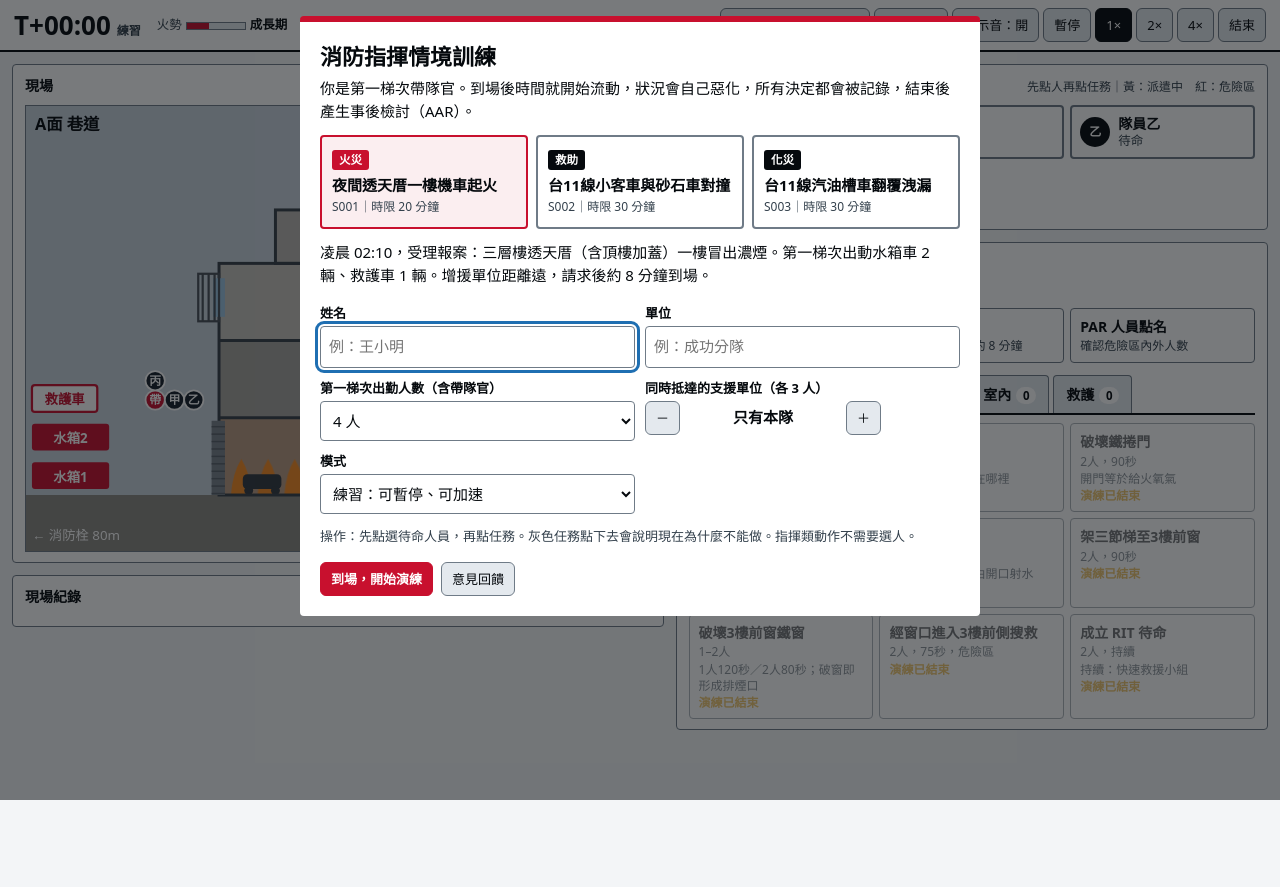
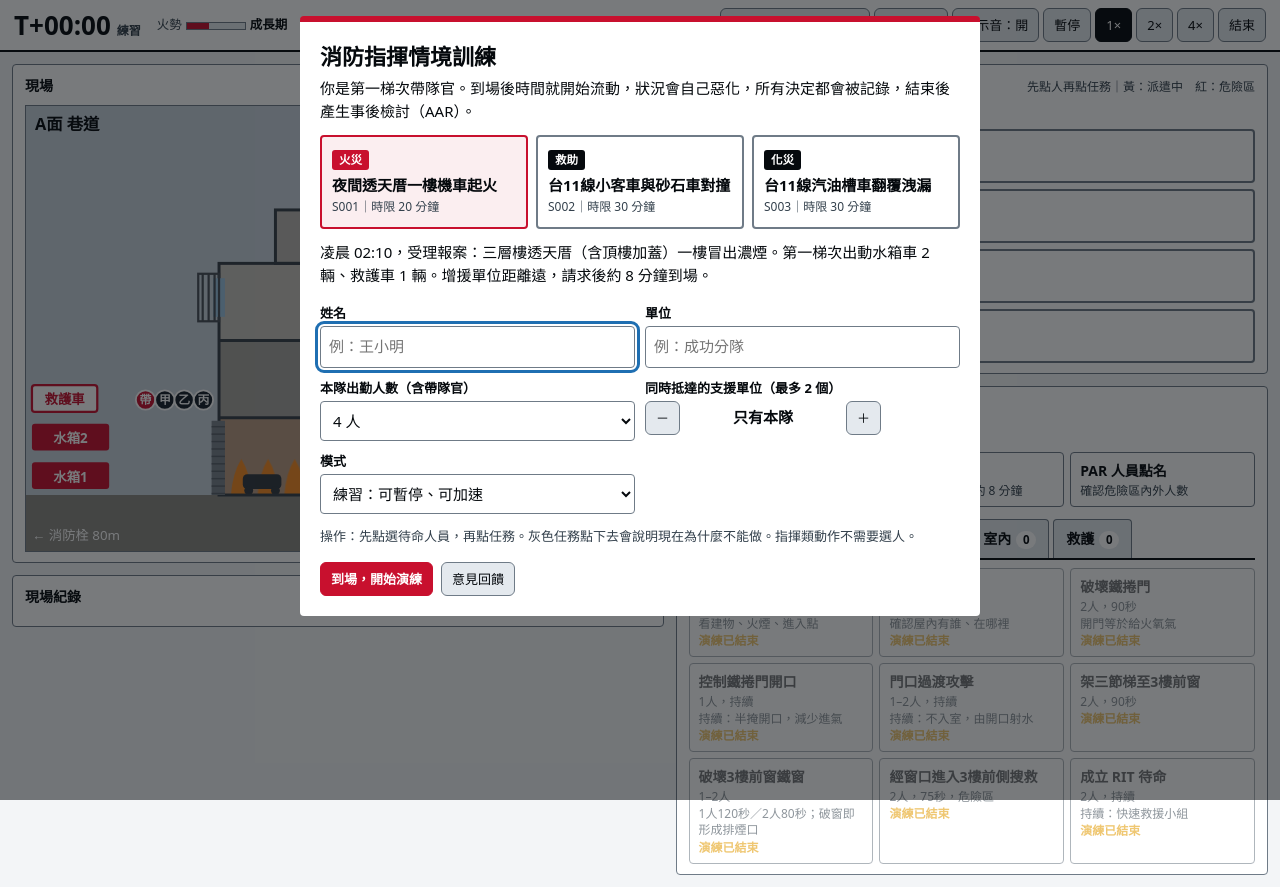
Before and after one commit to nttc5405-a11y/fireground-command, a plain HTML site: page index.html in a window 1280 px wide. Both pictures are taken after a click on the button "到場，開始演練". Before the commit the page ends 800 px from the top, so only its background shows below. Drawn offline with Linux system fonts and the light colour scheme.

Commit message:
人員依單位分欄顯示；本隊與支援單位人數可調（3–6人）
Co-Authored-By: Claude Sonnet 5.5 <noreply@anthropic.com>

```diff
--- a/index.html
+++ b/index.html
@@ -63,7 +63,11 @@ svg.scene{width:100%;height:auto;display:block;border:1px solid var(--line)}
 .feed .cmd{color:var(--muted)}
 .feed .radio span::before{content:"無線電｜";color:var(--blue);font-weight:700}
 
-.crewlist{display:grid;grid-template-columns:repeat(auto-fill,minmax(150px,1fr));gap:6px}
+.crewlist{display:grid;grid-auto-flow:column;grid-auto-columns:minmax(0,1fr);gap:8px;align-items:start}
+.ugrp{display:flex;flex-direction:column;gap:6px;min-width:0}
+.uhd{font-size:12px;font-weight:700;color:var(--muted)}
+.ugrp .crew{flex-wrap:wrap;gap:4px 8px}
+.crew[data-u="own"]{border-left:7px solid #16202a}
 .crew{display:flex;gap:8px;align-items:center;border:2px solid var(--line);border-radius:4px;padding:6px 8px;cursor:pointer;background:var(--panel);min-height:54px}
 .crew.sel{border-color:var(--sel);background:color-mix(in srgb,var(--sel) 12%,var(--panel))}
 .crew.busy{background:color-mix(in srgb,var(--amber) 24%,var(--panel));border-color:var(--amber)}
@@ -168,6 +172,8 @@ svg.scene{width:100%;height:auto;display:block;border:1px solid var(--line)}
   .feedp{display:none}
   .ticker{display:block}
   .crewlist{display:flex;overflow-x:auto;gap:6px;padding-bottom:4px;scroll-snap-type:x proximity}
+  .ugrp{display:contents}
+  .uhd{display:none}
   .crew{flex:0 0 148px;width:148px;min-width:0;min-height:50px;padding:5px 6px;scroll-snap-align:start;flex-wrap:wrap;gap:4px 6px}
   .crew .cinfo{flex:1 1 90px}
   .crew .recall{margin-left:auto}
@@ -234,8 +240,9 @@ svg.scene{width:100%;height:auto;display:block;border:1px solid var(--line)}
     <div class="two">
       <div><label for="optName">姓名</label><input id="optName" autocomplete="name" placeholder="例：王小明"></div>
       <div><label for="optUnit">單位</label><input id="optUnit" placeholder="例：成功分隊"></div>
-      <div><label for="optCrew">第一梯次出勤人數（含帶隊官）</label><select id="optCrew"><option value="4">4 人</option><option value="3">3 人</option></select></div>
-      <div><label>同時抵達的支援單位（各 3 人）</label><div class="row" style="margin:0;align-items:center"><button class="btn" id="bExM" type="button" aria-label="減少支援單位">－</button><b id="exTxt" style="min-width:150px;text-align:center"></b><button class="btn" id="bExP" type="button" aria-label="增加支援單位">＋</button></div><input type="hidden" id="optExtra" value="0"></div>
+      <div><label for="optCrew">本隊出勤人數（含帶隊官）</label><select id="optCrew"><option value="3">3 人</option><option value="4" selected>4 人</option><option value="5">5 人</option><option value="6">6 人</option></select></div>
+      <div><label>同時抵達的支援單位（最多 2 個）</label><div class="row" style="margin:0;align-items:center"><button class="btn" id="bExM" type="button" aria-label="減少支援單位">－</button><b id="exTxt" style="min-width:150px;text-align:center"></b><button class="btn" id="bExP" type="button" aria-label="增加支援單位">＋</button></div><input type="hidden" id="optExtra" value="0">
+        <div id="exSizes" style="display:none;gap:8px;margin-top:6px"><div style="flex:1"><label for="optSzA">A 隊人數（含隊長）</label><select id="optSzA"><option>3</option><option>4</option><option>5</option><option>6</option></select></div><div style="flex:1" id="szBwrap"><label for="optSzB">B 隊人數（含隊長）</label><select id="optSzB"><option>3</option><option>4</option><option>5</option><option>6</option></select></div></div></div>
       <div><label for="optMode">模式</label><select id="optMode"><option value="practice">練習：可暫停、可加速</option><option value="exam">考核：不可暫停</option></select></div>
     </div>
     <p class="hint" style="margin-top:12px">操作：先點選待命人員，再點任務。灰色任務點下去會說明現在為什麼不能做。指揮類動作不需要選人。</p>
@@ -1004,22 +1011,22 @@ const SC = {S001, S002, S003};
 
 /* ================= 引擎 ================= */
 const SUP_ETA = 180;   // 呼叫支援單位後抵達所需秒數
-const unitCrew = u => [[u+'隊長',u+'帶'],[u+'隊員1',u+'1'],[u+'隊員2',u+'2']].map((c,i)=>({id:'x'+u+i,u,name:c[0],ab:c[1],cmd:false,task:null,inside:false,air:AIR,gone:false,note:''}));
+const unitCrew = (u,n) => Array.from({length:n||3},(_,i)=>i===0?[u+'隊長',u+'帶']:[u+'隊員'+i,u+i]).map((c,i)=>({id:'x'+u+i,u,name:c[0],ab:c[1],cmd:false,task:null,inside:false,air:AIR,gone:false,note:''}));
 const supLeft = () => ['A','B'].filter(u=>!S.sup.have.includes(u)&&!S.sup.pend.some(p=>p.u===u));
 function callSupport(){
   if(!S||S.over||S.choiceOpen) return;
   const u=supLeft()[0]; if(!u){toast('支援單位已全數調派');return;}
   S.sup.pend.push({u,at:S.t+SUP_ETA});
-  log(`帶隊官：請指揮中心調派 ${u} 隊（3人）支援。指揮中心：收到，預估 ${SUP_ETA/60} 分鐘到場。`,'radio'); render();
-}
-function newState(scId,n,mode,extra){
-  extra=extra||0;
+  log(`帶隊官：請指揮中心調派 ${u} 隊（${S.sizes[u]}人）支援。指揮中心：收到，預估 ${SUP_ETA/60} 分鐘到場。`,'radio'); render();
+}
+function newState(scId,n,mode,extra,sizes){
+  extra=extra||0; sizes=Object.assign({A:3,B:3},sizes||{});
   const sc=SC[scId];
-  const base=[['帶隊官','帶',true],['隊員甲','甲'],['隊員乙','乙'],['隊員丙','丙']].slice(0,n);
-  S={sc,t:0,n,extra,mode,runId:Date.now().toString(36)+Math.random().toString(36).slice(2,6),tester:{name:'',unit:''},sent:false,
+  const base=[['帶隊官','帶',true],['隊員甲','甲'],['隊員乙','乙'],['隊員丙','丙'],['隊員丁','丁'],['隊員戊','戊']].slice(0,n);
+  S={sc,t:0,n,extra,sizes,mode,runId:Date.now().toString(36)+Math.random().toString(36).slice(2,6),tester:{name:'',unit:''},sent:false,
     speed:1,paused:false,choiceOpen:false,over:false,endReason:'',
     crew:[...base.map((c,i)=>({id:'c'+i,u:'own',name:c[0],ab:c[1],cmd:!!c[2],task:null,inside:false,air:AIR,gone:false,note:''})),
-      ...['A','B'].slice(0,extra).flatMap(unitCrew)],
+      ...['A','B'].slice(0,extra).flatMap(u=>unitCrew(u,sizes[u]))],
     active:[],seq:0,log:[],warned:{},amb:sc.amb,
     victims:sc.victims.map(v=>({...v,status:'trapped',known:!!v.known})),
     reinf:{req:null,arrived:false},
@@ -1131,8 +1138,8 @@ function tick(){
   const rf=S.sc.reinforce;
   if(S.reinf.req!=null&&!S.reinf.arrived&&S.t>=S.reinf.req+rf.eta){S.reinf.arrived=true;rf.arrive();}
   for(const p of [...S.sup.pend]) if(S.t>=p.at){
-    S.sup.pend=S.sup.pend.filter(x=>x!==p); S.sup.have.push(p.u); S.crew.push(...unitCrew(p.u));
-    log(`${p.u} 隊（3人）抵達現場，向帶隊官報到。該單位人員獨立作業，不能與其他單位混編。`,'good');
+    S.sup.pend=S.sup.pend.filter(x=>x!==p); S.sup.have.push(p.u); S.crew.push(...unitCrew(p.u,S.sizes[p.u]));
+    log(`${p.u} 隊（${S.sizes[p.u]}人）抵達現場，向帶隊官報到。該單位人員獨立作業，不能與其他單位混編。`,'good');
   }
   if(S.crew[0].task) S.ck.cmdBusy++;
   if(S.crew.some(c=>c.inside&&!c.gone)){
@@ -1166,7 +1173,7 @@ function renderScene(){
     const k=p.join(','); (groups[k]=groups[k]||{p,list:[]}).list.push(c);
   });
   Object.values(groups).forEach(g=>g.list.forEach((c,i)=>{
-    const x=g.p[0]+(i%3)*13-((Math.min(g.list.length,3)-1)*6.5), y=g.p[1]-Math.floor(i/3)*13;
+    const x=g.p[0]+(i%6)*13-((Math.min(g.list.length,6)-1)*6.5), y=g.p[1]-Math.floor(i/6)*13;
     const st=selected.has(c.id);
     s+=`<circle cx="${x}" cy="${y}" r="6.5" fill="${c.cmd?'#c8102e':c.inside?'#7a1020':'#16202a'}" stroke="${st?'#5c9bff':'#fff'}" stroke-width="${st?2.5:1.2}"/><text x="${x}" y="${y+3}" font-size="${c.ab.length>1?6:8}" fill="#fff" text-anchor="middle" font-weight="700">${c.ab}</text>`;
   }));
@@ -1176,13 +1183,20 @@ function renderCrew(){
   const box=$('#crew');
   if(box.dataset.n!==String(S.crew.length)){
     box.innerHTML='';
-    S.crew.forEach(c=>{
-      const d=document.createElement('div');d.className='crew'+(c.cmd?' cmd':'');d.dataset.id=c.id;d.dataset.u=c.u;d.tabIndex=0;d.setAttribute('role','button');
-      d.innerHTML=`<div class="cav">${c.ab}</div><div class="cinfo"><b>${c.name}</b><span class="cst"></span><div class="air"><i></i></div></div><button class="recall" type="button">撤回</button>`;
-      d.onclick=()=>toggleSel(c.id);
-      d.onkeydown=e=>{if(e.key==='Enter'||e.key===' '){e.preventDefault();toggleSel(c.id);}};
-      d.querySelector('.recall').onclick=e=>{e.stopPropagation();recallCrew(c.id);};
-      box.appendChild(d);
+    const UL={own:'本隊',A:'A 隊',B:'B 隊',R:'增援'};
+    ['own','A','B','R'].forEach(u=>{
+      const list=S.crew.filter(c=>c.u===u); if(!list.length) return;
+      const g=document.createElement('div');g.className='ugrp';g.dataset.u=u;
+      g.innerHTML=`<div class="uhd">${UL[u]}（${list.length}人）</div>`;
+      list.forEach(c=>{
+        const d=document.createElement('div');d.className='crew'+(c.cmd?' cmd':'');d.dataset.id=c.id;d.dataset.u=c.u;d.tabIndex=0;d.setAttribute('role','button');
+        d.innerHTML=`<div class="cav">${c.ab}</div><div class="cinfo"><b>${c.name}</b><span class="cst"></span><div class="air"><i></i></div></div><button class="recall" type="button">撤回</button>`;
+        d.onclick=()=>toggleSel(c.id);
+        d.onkeydown=e=>{if(e.key==='Enter'||e.key===' '){e.preventDefault();toggleSel(c.id);}};
+        d.querySelector('.recall').onclick=e=>{e.stopPropagation();recallCrew(c.id);};
+        g.appendChild(d);
+      });
+      box.appendChild(g);
     });
     box.dataset.n=String(S.crew.length);
   }
@@ -1323,7 +1337,7 @@ function showAAR(){
     <div class="row"><button class="btn go" id="bAgain" type="button">再演練一次</button><button class="btn" id="bSetup" type="button">換情境</button><button class="btn" id="bClose" type="button">回到現場畫面</button><button class="btn" id="bImg" type="button">儲存報告圖片</button><button class="btn" id="bResend" type="button">重新上傳</button><button class="btn" id="bFbAar" type="button">意見回饋</button></div>`;
   $('#bFbAar').onclick=openFb;
   $('#aar').classList.add('show');
-  $('#bAgain').onclick=()=>startGame(S.sc.id,S.n,S.mode,S.extra);
+  $('#bAgain').onclick=()=>startGame(S.sc.id,S.n,S.mode,S.extra,S.sizes);
   $('#bSetup').onclick=()=>{$('#aar').classList.remove('show');$('#start').classList.add('show');};
   $('#bClose').onclick=()=>$('#aar').classList.remove('show');
   $('#bResend').onclick=()=>{S.sent=false;sendAAR(items);};
@@ -1338,7 +1352,7 @@ async function sendAAR(items){
   const c=S.ck;
   const payload={
     runId:S.runId, name:S.tester.name, unit:S.tester.unit, scenario:`${S.sc.id} ${S.sc.title}`,
-    crew:S.n, extraUnits:S.extra, mode:S.mode, reason:S.endReason, duration:S.t,
+    crew:S.n, extraUnits:S.extra, unitSizes:S.extra?['A','B'].slice(0,S.extra).map(u=>u+S.sizes[u]).join(','):'', mode:S.mode, reason:S.endReason, duration:S.t,
     saved:S.victims.filter(v=>(v.status==='out'||v.status==='transported')&&v.hp>0).length, total:S.victims.length,
     victims:S.victims.map(v=>({name:v.name,status:stTxt(v)+(v.status==='dead'?'':`（${hpTxt(v.hp)}）`)})),
     flashover:(S.sc.id==='S001'&&M.ck.flashover!=null)?M.ck.flashover:null, mayday:c.mayday,
@@ -1381,7 +1395,7 @@ function aarCanvas(items){
   y+=34;
 
   const info=[['受訓人員',`${S.tester.name||'未填'}${S.tester.unit?'（'+S.tester.unit+'）':''}`],['演練日期',dstr],['情境代碼',S.sc.id],
-    ['出勤人數',`${S.n} 人${S.extra?`＋支援 ${S.extra} 個單位`:''}`],['模式',S.mode==='exam'?'考核':'練習'],['演練時間',`T+${fmt(S.t)}`]];
+    ['出勤人數',`${S.n} 人${S.extra?`＋支援 ${['A','B'].slice(0,S.extra).map(u=>u+'隊'+S.sizes[u]+'人').join('、')}`:''}`],['模式',S.mode==='exam'?'考核':'練習'],['演練時間',`T+${fmt(S.t)}`]];
   const colW=(W-P*2)/3;
   info.forEach((it,i)=>{const x=P+(i%3)*colW, yy=y+Math.floor(i/3)*82; text(it[0],x,yy,20,'#5b6672',600); wrap(it[1],x,yy+28,colW-20,27,34,'#16202a',700);});
   y+=82*2+6;
@@ -1491,25 +1505,25 @@ function renderScList(){
   document.querySelectorAll('.sc').forEach(b=>b.onclick=()=>{selSc=b.dataset.sc;renderScList();});
   $('#briefTxt').textContent=SC[selSc].brief;
 }
-function startGame(scId,n,mode,extra){
-  scId=scId||selSc; n=n||+$('#optCrew').value; mode=mode||$('#optMode').value; extra=extra==null?+$('#optExtra').value:extra;
+function startGame(scId,n,mode,extra,sizes){
+  scId=scId||selSc; n=n||+$('#optCrew').value; mode=mode||$('#optMode').value; extra=extra==null?+$('#optExtra').value:extra; sizes=sizes||{A:+$('#optSzA').value,B:+$('#optSzB').value};
   const nm=$('#optName').value.trim(), un=$('#optUnit').value.trim();
   if(GAS_URL&&!nm){$('#aar').classList.remove('show');$('#start').classList.add('show');toast('請先填寫姓名，結果才能對應到人');$('#optName').focus();return;}
   try{localStorage.setItem('fgc_tester',JSON.stringify({nm,un}));}catch(e){}
   clearInterval(timer); alertQ.length=0; nextAlert();
-  newState(scId,n,mode,extra); selected.clear(); curZone=S.sc.zones[0];
+  newState(scId,n,mode,extra,sizes); selected.clear(); curZone=S.sc.zones[0];
   S.tester={name:nm||'未填',unit:un};
   $('#crew').dataset.n=''; buildTasks(); buildReportForm();
   $('#scTitle').innerHTML=`${S.sc.title} <span>${S.sc.hint}</span>`;
   document.title=`${S.sc.title}｜消防指揮情境訓練`;
   ['#start','#aar','#report','#choice','#feedSheet','#imgSheet'].forEach(id=>$(id).classList.remove('show'));
   log(S.sc.arrival(n),'radio');
-  if(extra) log(`同時抵達：${['A','B'].slice(0,extra).map(u=>u+'隊（3人）').join('、')}。各單位人員獨立作業，不能跨單位編組。`,'radio');
+  if(extra) log(`同時抵達：${['A','B'].slice(0,extra).map(u=>u+'隊（'+sizes[u]+'人）').join('、')}。各單位人員獨立作業，不能跨單位編組。`,'radio');
   render(); setSpeed(1);
   if(S.sc.onStart) S.sc.onStart();
 }
 
-function renderEx(){const n=+$('#optExtra').value;$('#exTxt').textContent=n?`本隊＋${['A','B'].slice(0,n).join('、')} 隊（共 ${n+1} 個單位）`:'只有本隊';$('#bExM').disabled=n<=0;$('#bExP').disabled=n>=2;}
+function renderEx(){const n=+$('#optExtra').value;$('#exTxt').textContent=n?`本隊＋${['A','B'].slice(0,n).join('、')} 隊（共 ${n+1} 個單位）`:'只有本隊';$('#exSizes').style.display=n?'flex':'none';$('#szBwrap').style.display=n>=2?'':'none';$('#bExM').disabled=n<=0;$('#bExP').disabled=n>=2;}
 $('#bExM').onclick=()=>{$('#optExtra').value=Math.max(0,+$('#optExtra').value-1);renderEx();};
 $('#bExP').onclick=()=>{$('#optExtra').value=Math.min(2,+$('#optExtra').value+1);renderEx();};
 renderEx();
```
